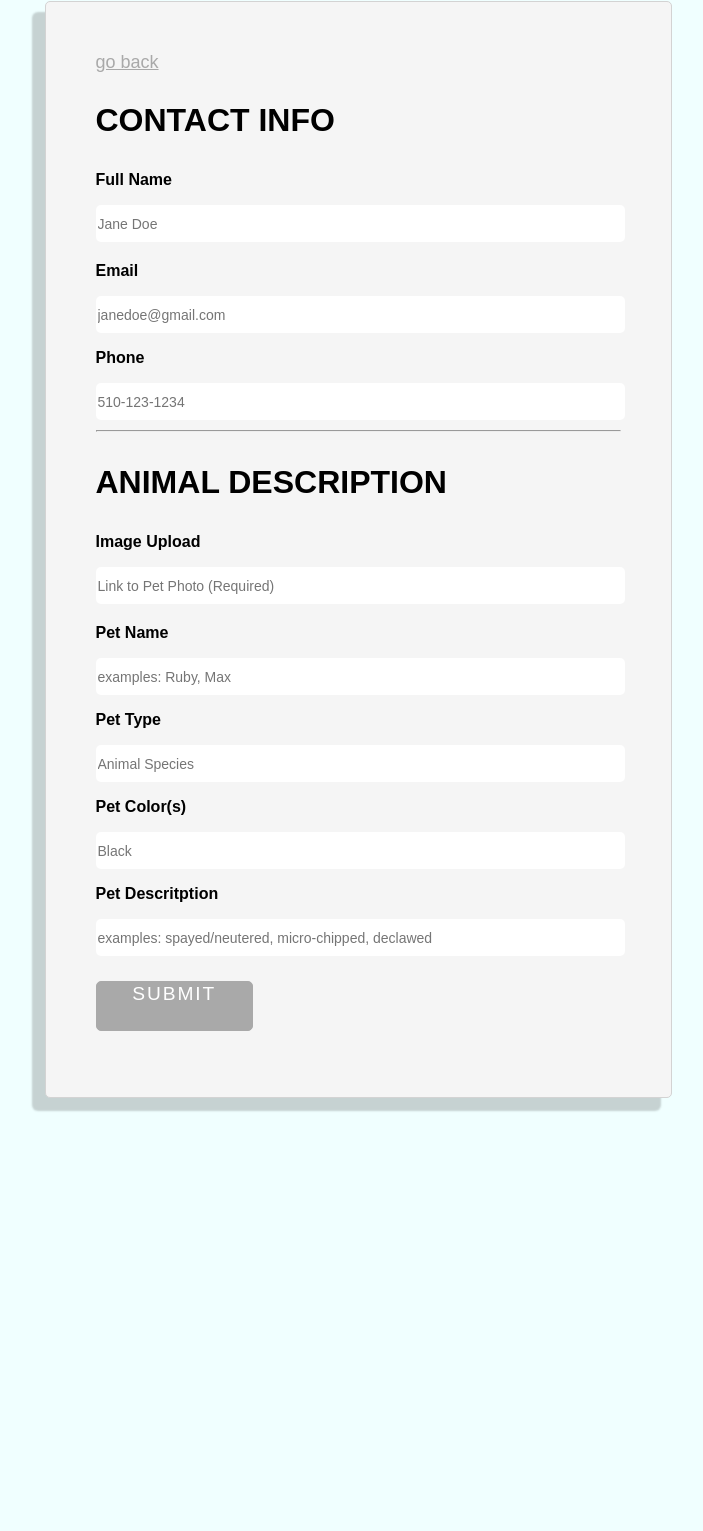
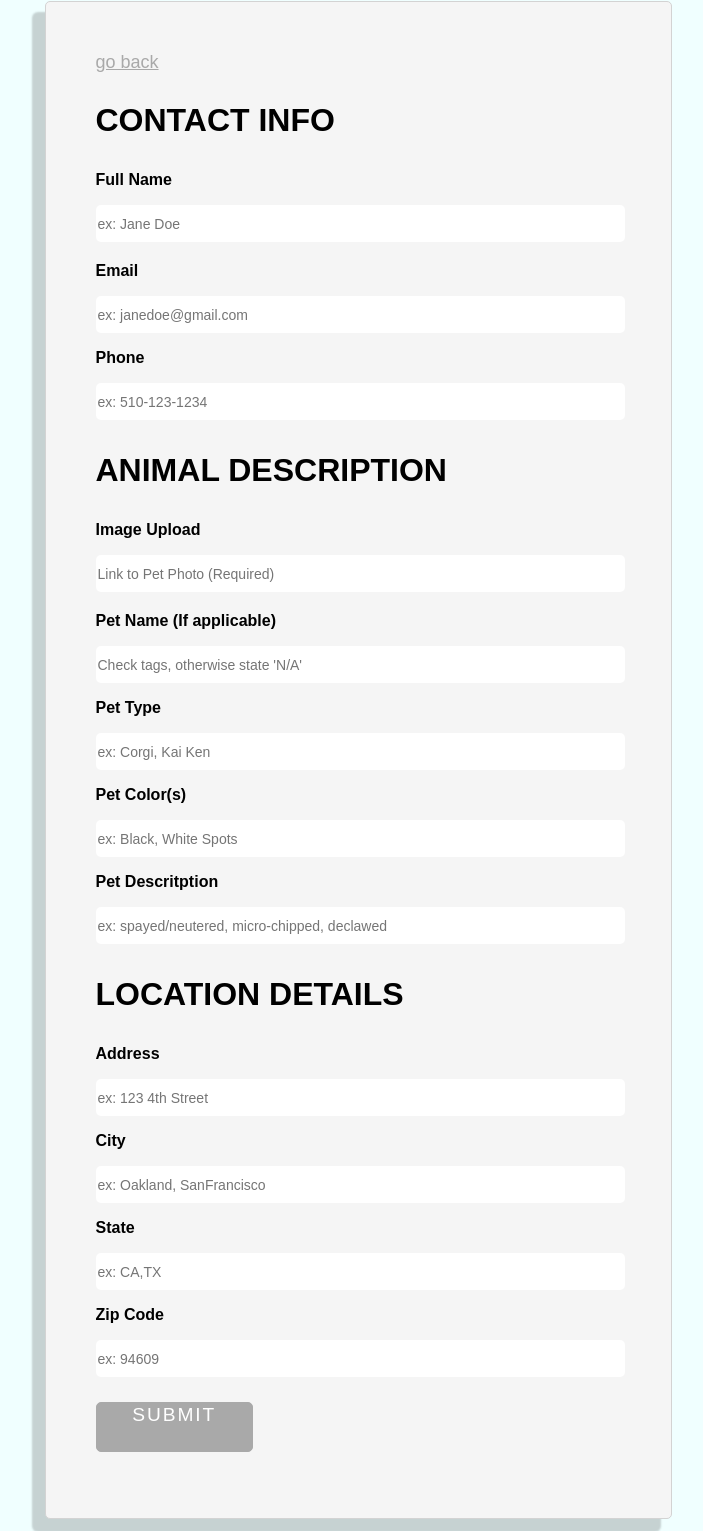
Before and after one commit to Zevubu/pet-finder, a website: page app/view/reportlost.html in a window 1280 px wide. Shown: the part 92-1623 px from the top of the page, without its empty margins (282-985 px from the left). Before the commit the page ends 1368 px from the top, so only its background shows below. Drawn offline with Linux system fonts and the light colour scheme; files that its build step writes are made by us from their sources; files whose address does not match are found by name.

Commit message:
added address info to form, updated js form validation for address fields, included form validation for numerical fields.

```diff
--- a/app/css/reportlost.css
+++ b/app/css/reportlost.css
@@ -126,6 +126,10 @@ p {
 #pet-type,
 #pet-color,
 #pet-description,
+#address,
+#city,
+#state,
+#zip,
 #text-input {
     display: grid;
     grid-column: 1/5;
@@ -149,6 +153,10 @@ p {
 #pet-name,
 #pet-type,
 #pet-color,
+#address,
+#city,
+#state,
+#zip,
 #pet-description {
     margin-top: 10px;
     margin-bottom: 10px;
--- a/app/javascript/reportLostLogic.js
+++ b/app/javascript/reportLostLogic.js
@@ -7,6 +7,10 @@ let petName = document.getElementById('pet-name').value.trim();
 let type = document.getElementById('pet-type').value.trim();
 let color = document.getElementById('pet-color').value.trim();
 let description = document.getElementById('pet-description').value.trim();
+let address = document.getElementById('address').value.trim();
+let city = document.getElementById('city').value.trim();
+let state = document.getElementById('state').value.trim();
+let zip = parseInt(document.getElementById('zip').value.trim());
 
 //Create on-click event listener for submit button
 document.getElementById('report-lost-form').addEventListener('click', function (event) {
@@ -20,7 +24,11 @@ document.getElementById('report-lost-form').addEventListener('click', function (
         petName: document.getElementById('pet-name').value.trim(),
         petType: document.getElementById('pet-type').value.trim(),
         petColor: document.getElementById('pet-color').value.trim(),
-        petDescription: document.getElementById('pet-description').value.trim()
+        petDescription: document.getElementById('pet-description').value.trim(),
+        address: document.getElementById('address').value.trim(),
+        city: document.getElementById('city').value.trim(),
+        state: document.getElementById('state').value.trim(),
+        zip: parseInt(document.getElementById('zip').value.trim())
     }
 
     // form logic
@@ -33,18 +41,25 @@ document.getElementById('report-lost-form').addEventListener('click', function (
         document.getElementById('pet-name').value === '' ||
         document.getElementById('pet-type').value === '' ||
         document.getElementById('pet-color').value === '' ||
-        document.getElementById('pet-description').value === ''
+        document.getElementById('pet-description').value === '' ||
+        document.getElementById('address').value === '' ||
+        document.getElementById('city').value === '' ||
+        document.getElementById('state').value === '' ||
+        document.getElementById('zip').value === ''
     ){
         valid = false;
         alert('All fields must contain a values');
     }
     else
+    if (isNaN(document.getElementById('user-phone')) || isNaN(document.getElementById('zip'))) {
+        alert('Error: make sure phone and zip code fields contain only numbers.');
+    }
     {
         console.log(valid);
         console.log(lostPet);
         // alert('Thank you for your post.Please check your email for frequent updates');
     }
-
+    // create post request
     postRequest('/api/lost', lostPet)
         .then(function () {
             document.getElementById('response').innerHTML = 'Thank you for your post.Please check your email for frequent updates';
--- a/app/view/reportlost.html
+++ b/app/view/reportlost.html
@@ -20,38 +20,58 @@
             <h3>CONTACT INFO</h3>
             <div class="form-group">
                 <p>Full Name</p>
-                <input id="name" type="text" class="form-control" placeholder="Jane Doe">
+                <input id="name" type="text" class="form-control" placeholder="ex: Jane Doe">
             </div>
             <div class="form-group">
                 <p>Email</p>
-                <input id="user-email" type="text" class="form-control" placeholder="janedoe@gmail.com">
+                <input id="user-email" type="text" class="form-control" placeholder="ex: janedoe@gmail.com">
             </div>
             <div class="form-group">
                 <p>Phone</p>
-                <input id="user-phone" type="text" class="form-control" placeholder="510-123-1234">
+                <input id="user-phone" type="text" class="form-control" placeholder="ex: 510-123-1234">
             </div>
-            <hr>
             <h3>ANIMAL DESCRIPTION</h3>
             <p>Image Upload</p>
             <div class="form-group">
                 <input id="photo" type="text" class="form-control" placeholder="Link to Pet Photo (Required)">
             </div>
             <div class="form-group">
-                <p>Pet Name</p>
-                <input id="pet-name" type="text" class="form-control" placeholder="examples: Ruby, Max">
+                <p>Pet Name (If applicable)</p>
+                <input id="pet-name" type="text" class="form-control" placeholder="Check tags, otherwise state 'N/A'">
             </div>
             <div class="form-group">
                 <p>Pet Type</p>
-                <input id="pet-type" type="text" class="form-control" placeholder="Animal Species">
+                <input id="pet-type" type="text" class="form-control" placeholder="ex: Corgi, Kai Ken">
             </div>
             <p>Pet Color(s)</p>
             <div class="form-group">
-                <input id="pet-color" type="text" class="form-control" placeholder="Black">
+                <input id="pet-color" type="text" class="form-control" placeholder="ex: Black, White Spots">
             </div>
             <p>Pet Descritption</p>
             <div class="form-group">
                 <input id="pet-description" type="text" class="form-control"
-                    placeholder="examples: spayed/neutered, micro-chipped, declawed">
+                    placeholder="ex: spayed/neutered, micro-chipped, declawed">
+            </div>
+            <h3>LOCATION DETAILS</h3>
+            <p>Address</p>
+            <div class="form-group">
+                <input id="address" type="text" class="form-control"
+                    placeholder="ex: 123 4th Street">
+            </div>
+            <p>City</p>
+            <div class="form-group">
+                <input id="city" type="text" class="form-control"
+                    placeholder="ex: Oakland, SanFrancisco">
+            </div>
+            <p>State</p>
+            <div class="form-group">
+                <input id="state" type="text" class="form-control"
+                    placeholder="ex: CA,TX">
+            </div>
+            <p>Zip Code</p>
+            <div class="form-group">
+                <input id="zip" type="text" class="form-control"
+                    placeholder="ex: 94609">
             </div>
             <button name="submit" type="submit" id="report-lost-form" data-submit="...Sending">
                 SUBMIT
```
